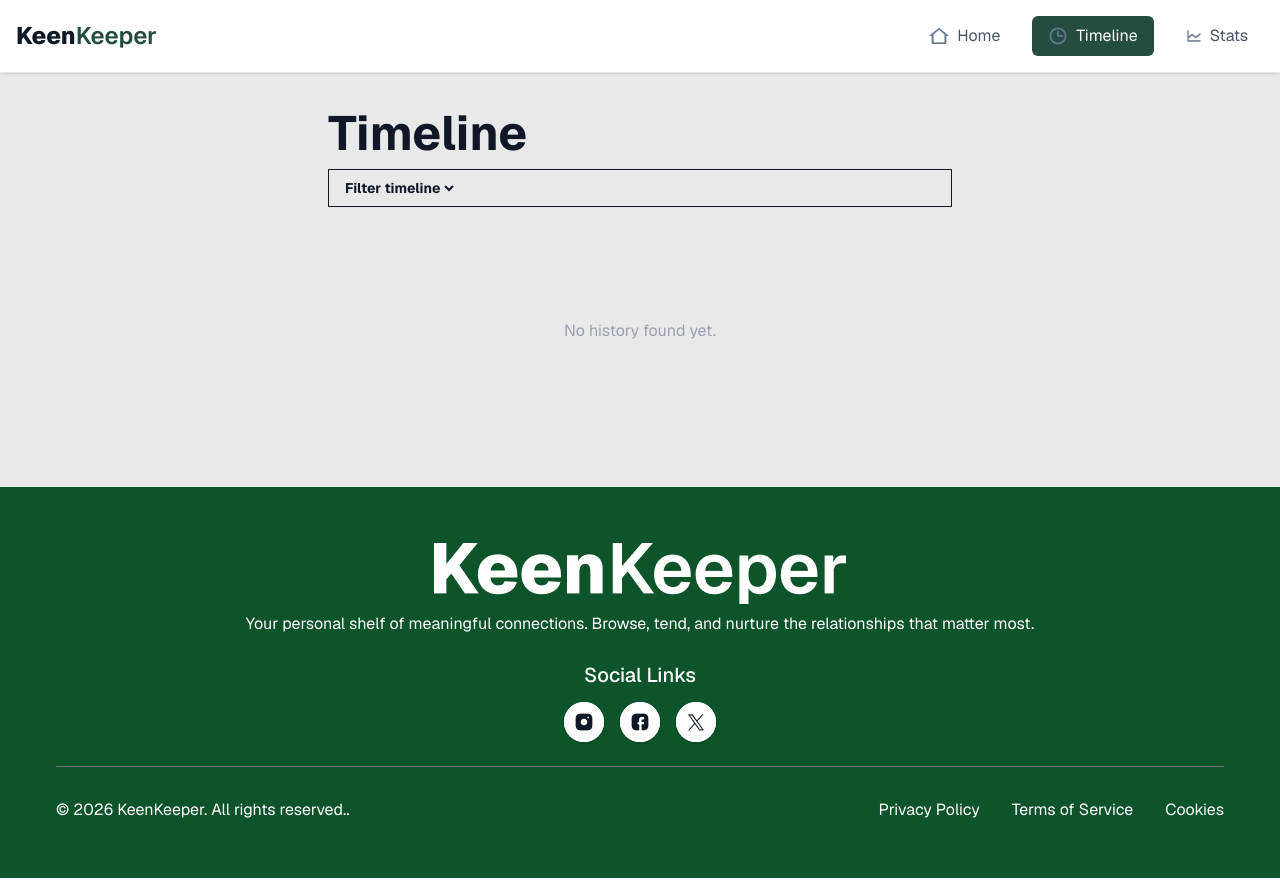
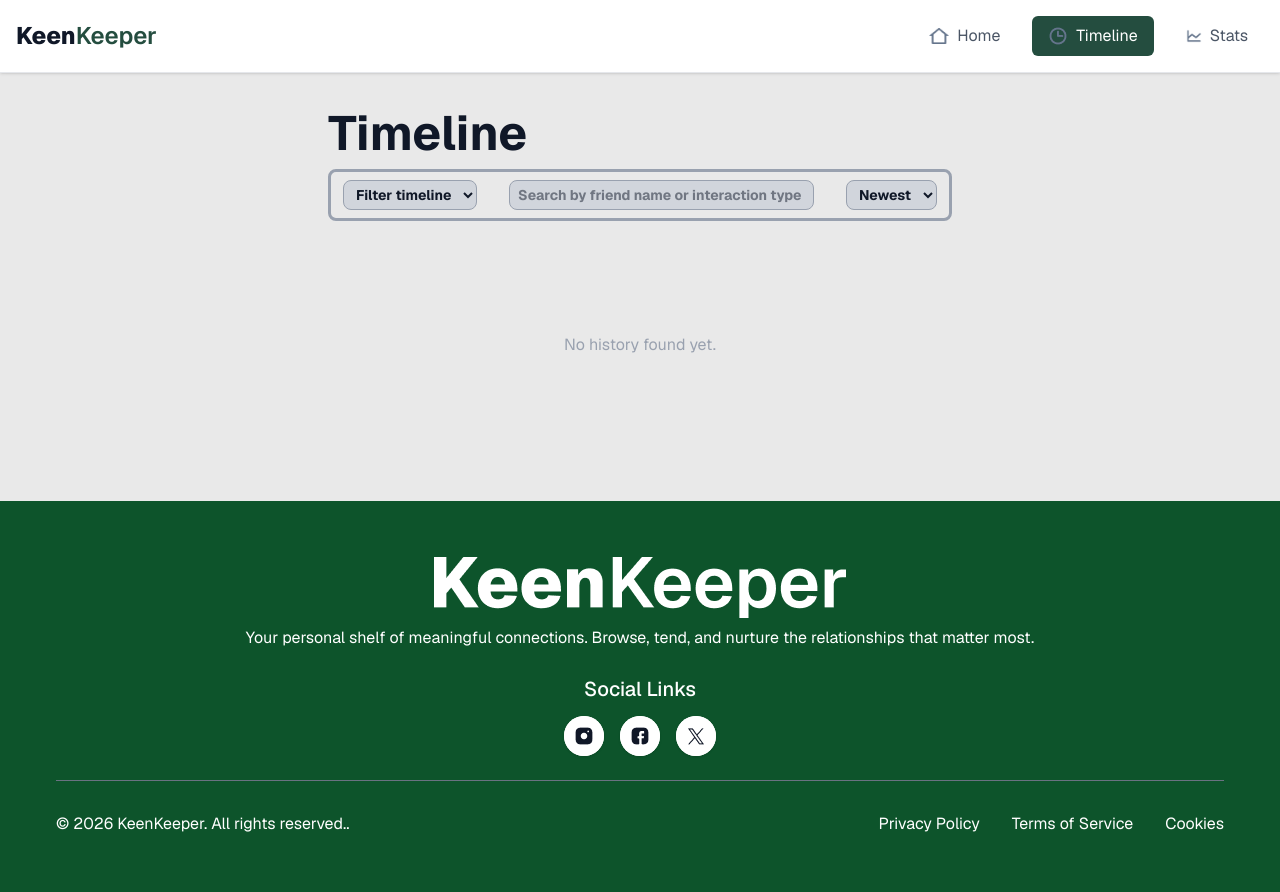
Before and after one commit to kazij317-code/B13-A7-keen-keeper, a React (Vite) app: page /#/timeline in a window 1280 px wide. Built offline with nearby package versions, Linux system fonts and the light colour scheme.

Commit message:
Added Sort and Search timeline entries in Timeline component

```diff
--- a/src/pages/Timeline.jsx
+++ b/src/pages/Timeline.jsx
@@ -45,12 +45,12 @@ const Timeline = () => {
       <div className="justify-between items-center mb-8">
         <h2 className="text-[48px] font-bold">Timeline</h2>
 
-        <div className="flex flex-col md:flex-row md:items-center gap-3 md:gap-12 border px-3 py-2 text-sm font-bold">
+        <div className="flex flex-col md:flex-row md:items-center gap-3 md:gap-8 border-3 rounded-lg border-gray-400 px-3 py-2 text-sm font-bold">
           {/* Filter */}
           <select
             value={filter}
             onChange={(e) => setFilter(e.target.value)}
-            className="outline-none w-full md:w-auto"
+            className="bg-gray-300 outline-none border border-gray-400 rounded-lg px-2 py-1 md:w-auto"
           >
             <option value="All">Filter timeline</option>
             <option value="Text">Texts</option>
@@ -58,7 +58,28 @@ const Timeline = () => {
             <option value="Video">Videos</option>
           </select>
 
+          {/* Search */}
+          <input
+            type="text"
+            placeholder="Search by friend name or interaction type"
+            value={searchTerm}
+            onChange={(e) => setSearchTerm(e.target.value)}
+            className="bg-gray-300 outline-none border border-gray-400 rounded-lg px-2 py-1 w-full md:flex-1 text-sm"
+          />
+
+          {/* Sort */}
+          <select
+            value={sortOrder}
+            onChange={(e) => setSortOrder(e.target.value)}
+            className="bg-gray-300 outline-none border border-gray-400 rounded-lg px-2 py-1 w-full md:w-auto"
+          >
+            <option value="newest">Newest</option>
+            <option value="oldest">Oldest</option>
+          </select>
+
+
         </div>
+
 
       </div>
 
```
